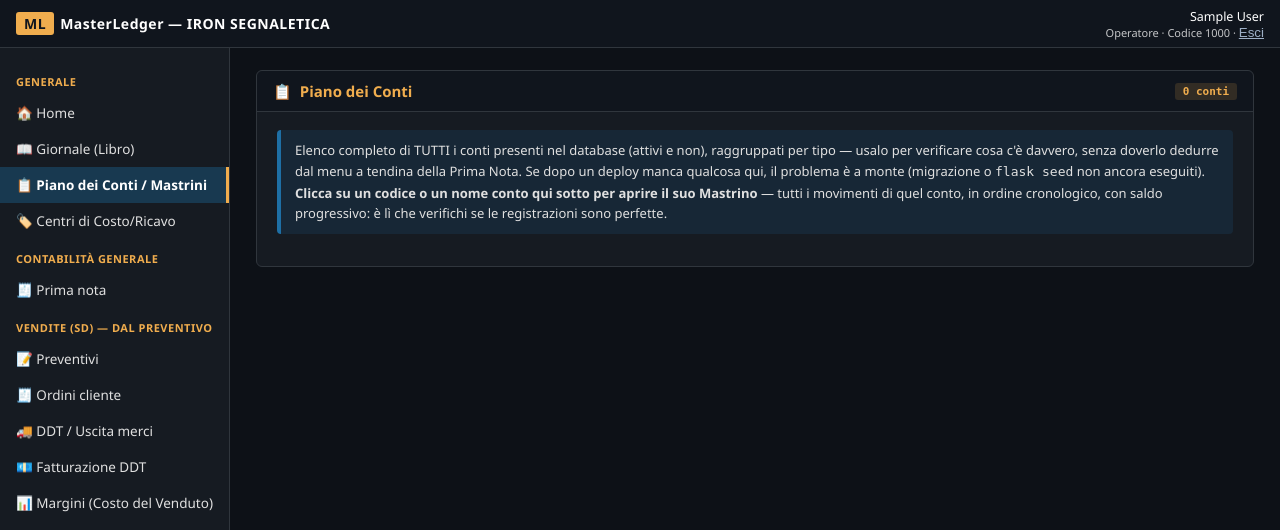
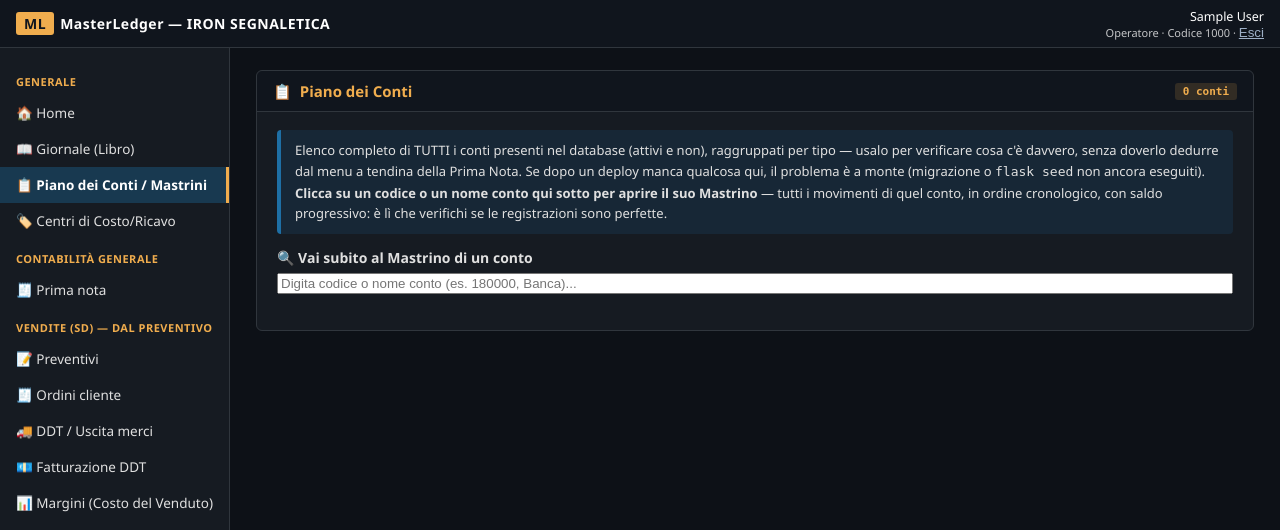
Before and after one commit to IronLogistica/MasterLedger, a Flask app: page /gl/piano-conti in a window 1280 px wide. Shown: the top 530 px of the page. Run offline with Flask 3, Linux system fonts and the light colour scheme; the visitor is signed in with stand-in values (Sample User, id 1).

Commit message:
Add files via upload

```diff
--- a/templates/gl/piano_conti.html
+++ b/templates/gl/piano_conti.html
@@ -12,6 +12,12 @@
       registrazioni sono perfette.
     </div>
 
+    <div style="margin-bottom:18px;">
+      <label style="font-weight:600;">🔍 Vai subito al Mastrino di un conto</label>
+      <input type="text" id="mastrino-search" placeholder="Digita codice o nome conto (es. 180000, Banca)..."
+             style="width:100%; margin-top:6px;" oninput="filtraConti(this.value)">
+    </div>
+
     {% for tipo in ordine_tipi %}
     {% if gruppi.get(tipo) %}
     <h3 style="margin-top:22px;">{{ etichette_tipo[tipo] }} <span class="tx-code">{{ gruppi[tipo]|length }}</span></h3>
@@ -19,7 +25,7 @@
       <thead><tr><th>Codice</th><th>Nome</th><th>CO</th><th>Stato</th></tr></thead>
       <tbody>
         {% for a in gruppi[tipo] %}
-        <tr {{ 'style="opacity:.5;"' if not a.active }}>
+        <tr class="conto-row" data-search="{{ a.code|lower }} {{ a.name|lower }}" {{ 'style="opacity:.5;"' if not a.active }}>
           <td class="mono"><a href="{{ url_for('gl.mastrino_conto', account_id=a.id) }}">{{ a.code }}</a></td>
           <td><a href="{{ url_for('gl.mastrino_conto', account_id=a.id) }}">{{ a.name }}</a></td>
           <td>{% if a.cost_relevant %}<span class="status-badge status-paid">{{ a.cost_relevant_type }}</span>{% else %}—{% endif %}</td>
@@ -32,4 +38,23 @@
     {% endfor %}
   </div>
 </div>
+
+<script>
+function filtraConti(testo) {
+  const q = testo.trim().toLowerCase();
+  document.querySelectorAll('.conto-row').forEach(function(row) {
+    const match = !q || row.dataset.search.includes(q);
+    row.style.display = match ? '' : 'none';
+  });
+  // Se una sola riga visibile e testo abbastanza specifico, evidenziala
+  document.querySelectorAll('h3').forEach(function(h3) {
+    let table = h3.nextElementSibling;
+    if (table && table.tagName === 'TABLE') {
+      let visibili = table.querySelectorAll('.conto-row:not([style*="display: none"])').length;
+      h3.style.display = (q && visibili === 0) ? 'none' : '';
+      table.style.display = (q && visibili === 0) ? 'none' : '';
+    }
+  });
+}
+</script>
 {% endblock %}
```
